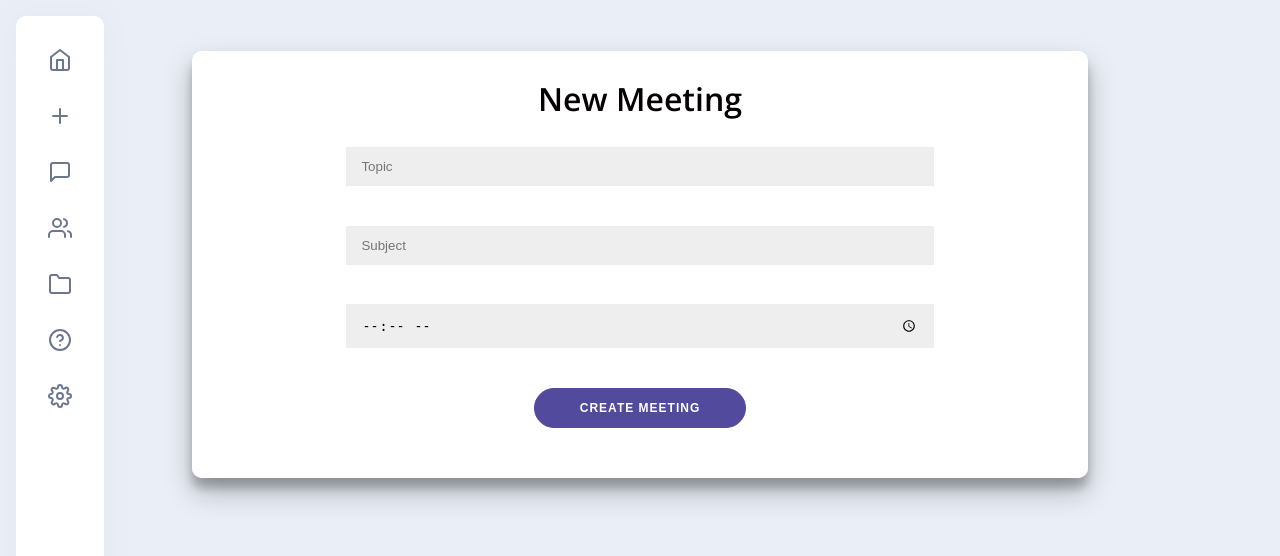
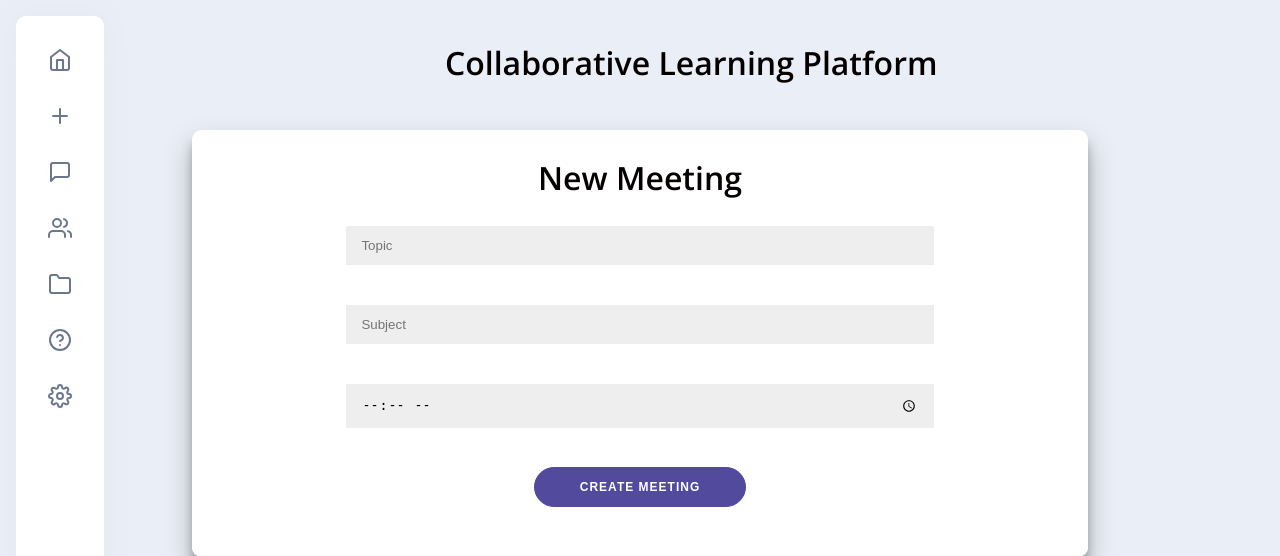
Before and after one commit to AbijithPrasanthan/Collaborative-Learning-Platform, a Django app: page /CLP/new/ in a window 1280 px wide. Shown: the top 556 px of the page. Run offline with Django 4.2, Linux system fonts and the light colour scheme; some libraries are stand-ins or nearby versions.

Commit message:
Updated dashboard with title.

```diff
--- a/Collaborative_Learning_Platform/settings.py
+++ b/Collaborative_Learning_Platform/settings.py
@@ -40,7 +40,6 @@ INSTALLED_APPS = [
     'django.contrib.sessions',
     'django.contrib.messages',
     'django.contrib.staticfiles',
-    'django_feather',
     'crispy_forms',
     'CLP',
 ]
--- a/static/css/dashboardStyle.css
+++ b/static/css/dashboardStyle.css
@@ -4,6 +4,11 @@ body {
     font-family: "Open Sans", sans-serif;
 }
 
+.Title{
+
+    text-align: center;
+    margin-left: 8%;
+}
 
 /*-------------------------Cards------------------------------------------------*/
 
--- a/templates/CLP/base.html
+++ b/templates/CLP/base.html
@@ -14,6 +14,9 @@
 
 <body>
 
+    <div class="Title">
+        <h1>Collaborative Learning Platform</h1>
+    </div>
 
     <!------------------------------------Cards---------------------------------------------------------->
 
```
